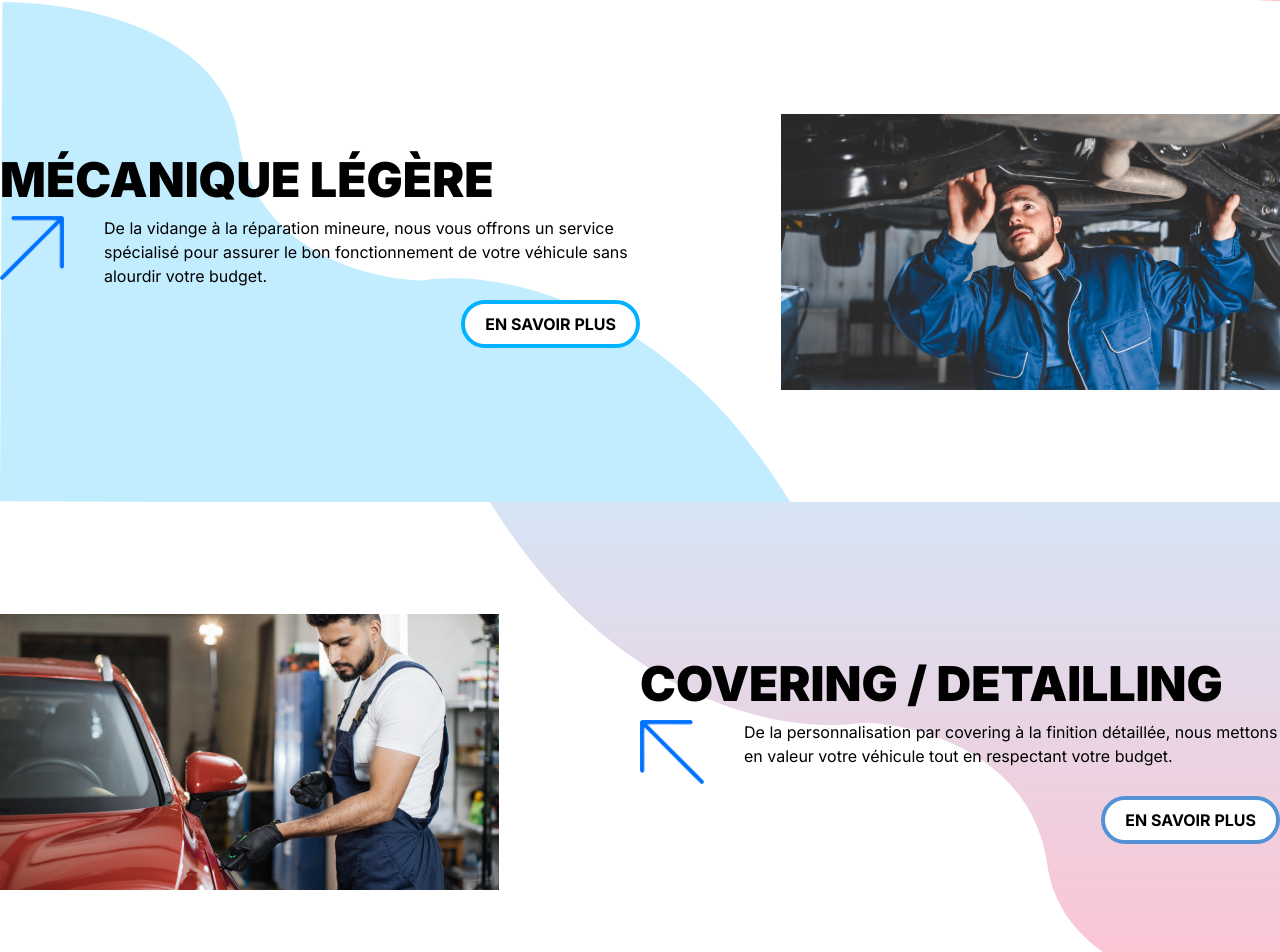
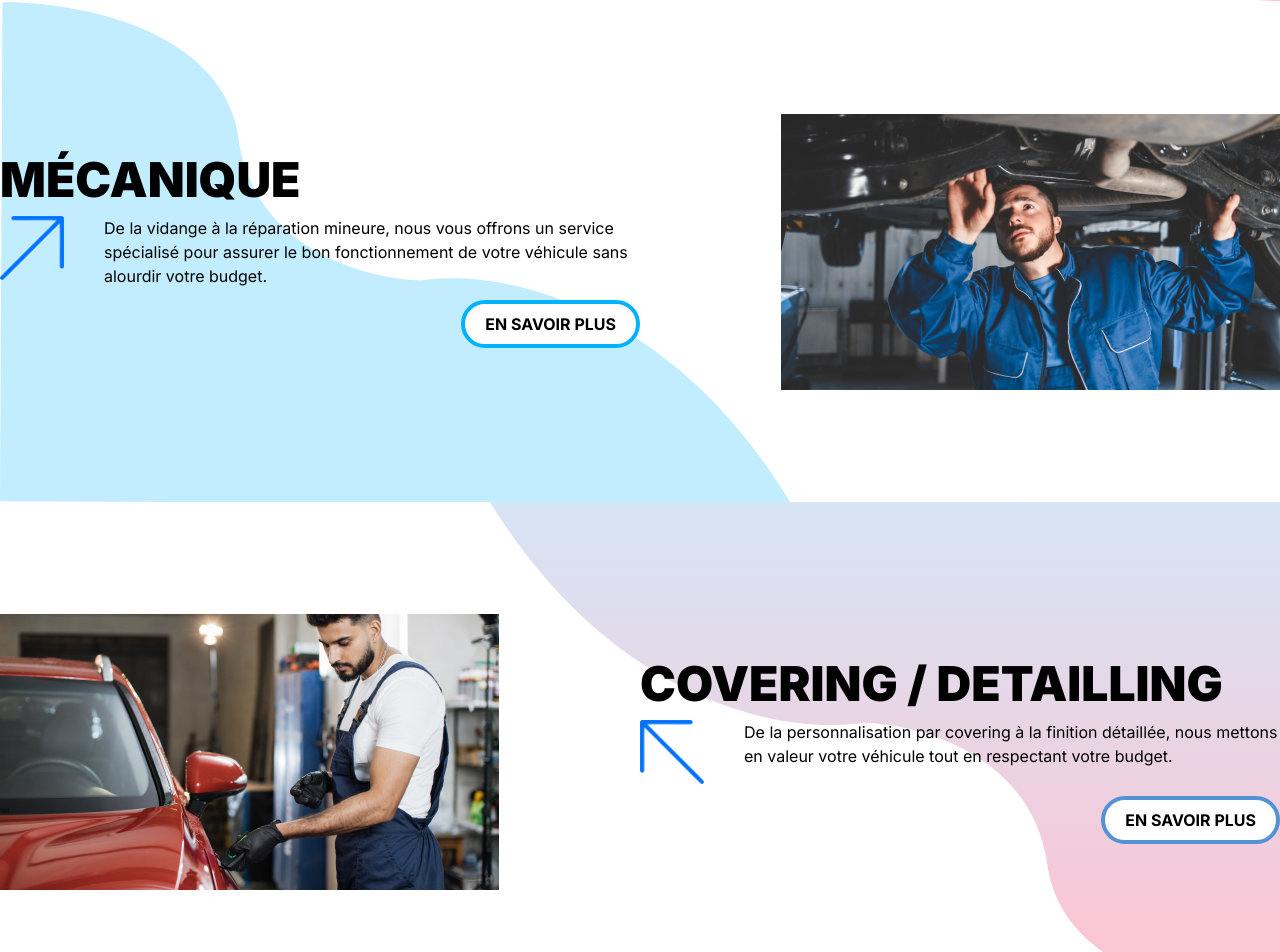
Before and after one commit to Yannis-Alouache/MyCarz, a Next.js app in the folder frontend/: page / in a window 1280 px wide. Shown: the part 1666-2618 px from the top of the page. Built offline with nearby package versions, Linux system fonts and the light colour scheme.

Commit message:
[+] added link to service

```diff
--- a/frontend/src/app/(routes)/page.js
+++ b/frontend/src/app/(routes)/page.js
@@ -33,6 +33,7 @@ export default function Home() {
 
       <Service
         title="achat / dépôt / vente"
+        link="achat-depot-revente"
         text="Spécialisés dans l’achat et le dépôt-vente, nous vous offrons des solutions avantageuses pour renouveler ou vendre votre véhicule sans contrainte financière."
         svg={RedWave}
         svgClassName="right-0 top-0"
@@ -43,7 +44,8 @@ export default function Home() {
       />
 
       <Service
-        title="mécanique légère"
+        title="mécanique"
+        link="mechanique"
         text="De la vidange à la réparation mineure, nous vous offrons un service spécialisé pour assurer le bon fonctionnement de votre véhicule sans alourdir votre budget."
         svg={LightBlueWave}
         svgClassName="left-0 top-0"
@@ -54,6 +56,7 @@ export default function Home() {
 
       <Service
         title="covering / detailling"
+        link="covering-detailing"
         text="De la personnalisation par covering à la finition détaillée, nous mettons en valeur votre véhicule tout en respectant votre budget."
         svg={BlueRedWave}
         svgClassName="right-0 top-0"
@@ -64,6 +67,7 @@ export default function Home() {
 
       <Service
         title="lavage auto"
+        link="wash"
         text="De la simple rinçage au nettoyage en profondeur, nous redonnons éclat et propreté à votre véhicule sans compromettre votre budget."
         svg={RoseWave}
         svgClassName="left-0 top-0"
@@ -74,6 +78,7 @@ export default function Home() {
 
       <Service
         title="administratif"
+        link="service"
         text="De la gestion de paperasse à l’assurance, en passant par les plaques d’immatriculation, nous facilitons vos démarches tout en préservant votre sérénité financière."
         svg={GrayWave}
         svgClassName="right-0 top-0"
--- a/frontend/src/app/_components/Service/Service.jsx
+++ b/frontend/src/app/_components/Service/Service.jsx
@@ -4,7 +4,7 @@ import Button from "../Button/Button";
 
 const Service = (props) => {
 
-  let { title, mainColor, secondaryColor, text, mainImage, svg, svgClassName, reverse } = props;
+  let { title, link, mainColor, secondaryColor, text, mainImage, svg, svgClassName, reverse } = props;
 
 
 
@@ -28,7 +28,7 @@ const Service = (props) => {
               <p className="color-gray-800">{ text }</p>
             </div>
             <div className="flex justify-end">
-              <Button href="/" className={ 'uppercase float-right font-bold w-fit' } style={{ borderColor: mainColor}}>En savoir plus</Button>
+              <Button href={link} className={ 'uppercase float-right font-bold w-fit' } style={{ borderColor: mainColor}}>En savoir plus</Button>
             </div>
           </div>
 
```
